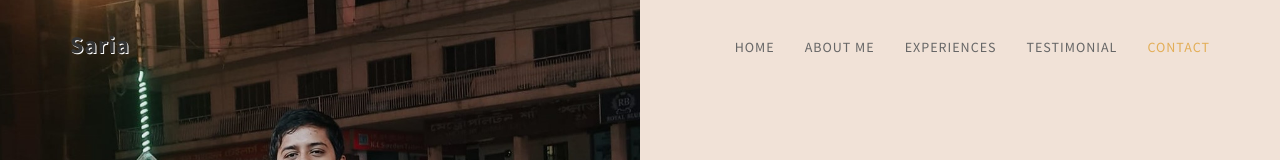
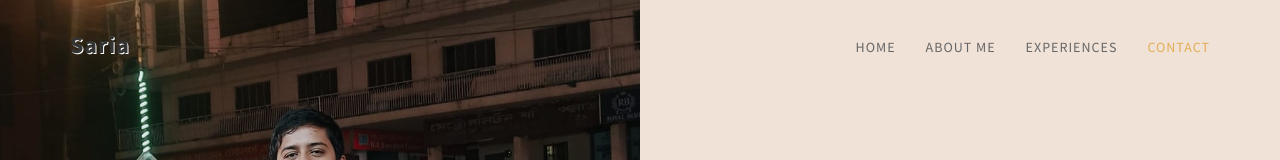
Before and after one commit to kaziSariaRahman/portfolio, a plain HTML site: page index.html in a window 1280 px wide. Shown: the top 160 px of the page. Drawn offline with Linux system fonts and the light colour scheme.

Commit message:
Update index.html

```diff
--- a/index.html
+++ b/index.html
@@ -54,7 +54,7 @@ http://www.templatemo.com/tm-498-stimulus
                     <li><a href="#home" class="smoothScroll">Home</a></li>
                     <li><a href="#about" class="smoothScroll">About Me</a></li>
                     <li><a href="#experience" class="smoothScroll">Experiences</a></li>
-                    <li><a href="#quotes" class="smoothScroll">Testimonial</a></li>
+
                     <li><a href="#contact" class="smoothScroll">Contact</a></li>
                </ul>
           </div>
```
